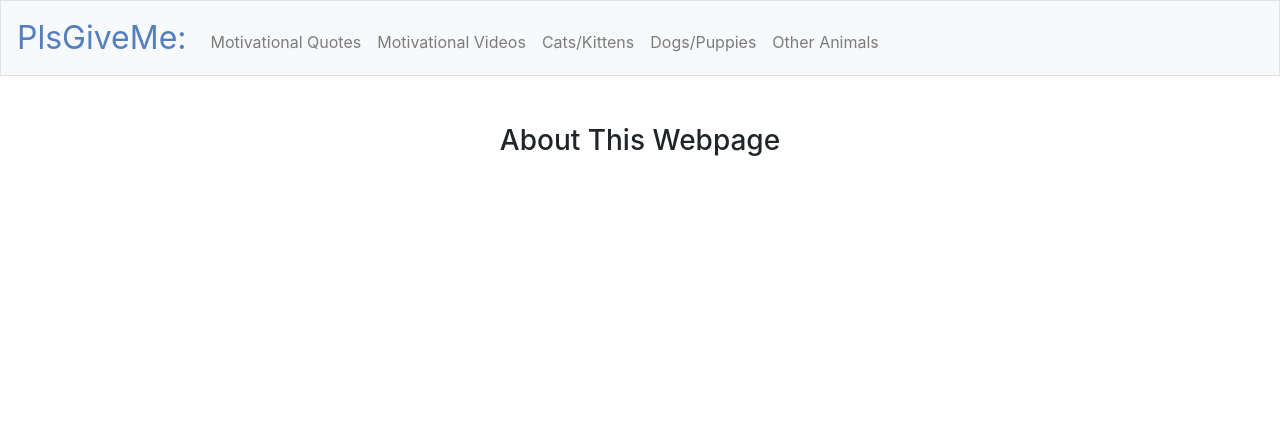
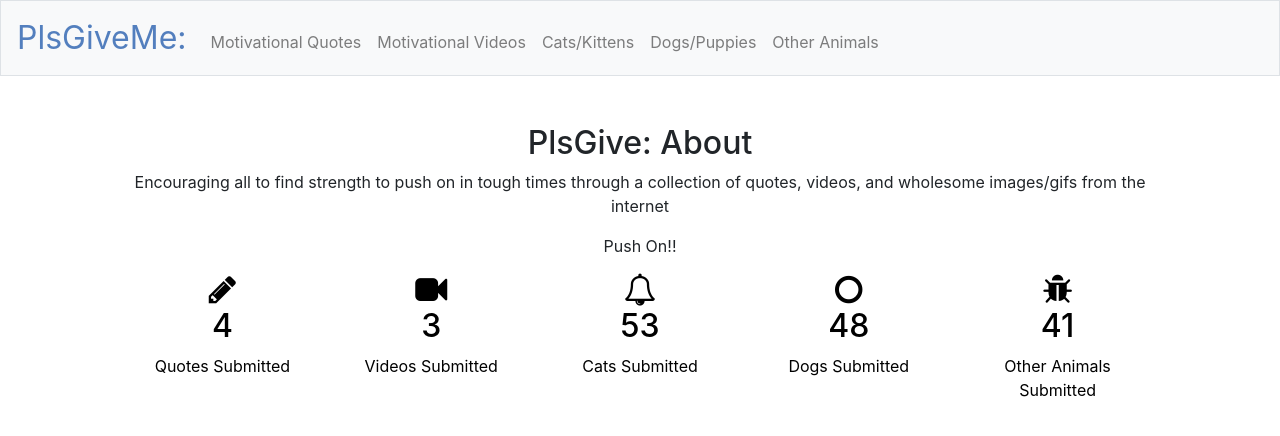
Before and after one commit to ddaarrrryyll/cs50-final-proj-plsgive, a Flask app: page /home in a window 1280 px wide. Shown: the top 436 px of the page. Run offline with Flask 2, Linux system fonts and the light colour scheme; some libraries are stand-ins or nearby versions.

Commit message:
Update home.html

```diff
--- a/templates/home.html
+++ b/templates/home.html
@@ -5,5 +5,155 @@
 {% endblock %}
 
 {% block main %}
-    <h3>About This Webpage</h3>
+    <link rel="stylesheet" href="https://netdna.bootstrapcdn.com/font-awesome/4.0.3/css/font-awesome.min.css">
+<div class="container">
+	<div class="row">
+	    <br/>
+	<div class="col text-center">
+		<h2>PlsGive: About</h2>
+		<p class="homeabout">Encouraging all to find strength to push on in tough times through a collection of quotes, videos, and wholesome images/gifs from the internet</p>
+		<p>Push On!!</p>
+	</div>
+
+    </div>
+	<div class="row text-center">
+        <div class="col">
+            <a href="/quotes" style="color: black;"><div class="counter">
+                <i class="fa fa-pencil fa-2x"></i>
+                <h2 class="timer count-title count-number" data-to="{{ quoteno }}" data-speed="1500"></h2>
+                <p class="count-text ">Quotes Submitted</p>
+            </div></a>
+	    </div>
+        <div class="col">
+            <a href="/videos" style="color: black;"><div class="counter">
+                <i class="fa fa-video-camera fa-2x"></i>
+                <h2 class="timer count-title count-number" data-to="{{ videono }}" data-speed="1500"></h2>
+                <p class="count-text ">Videos Submitted</p>
+            </div></a>
+        </div>
+        <div class="col">
+            <a href="/cats" style="color: black;"><div class="counter">
+                <i class="fa fa-bell-o fa-2x"></i>
+                <h2 class="timer count-title count-number" data-to="{{ catno }}" data-speed="1500"></h2>
+                <p class="count-text ">Cats Submitted</p>
+            </div></a>
+        </div>
+        <div class="col">
+            <a href="/dogs" style="color: black;"><div class="counter">
+                <i class="fa fa-circle-o fa-2x"></i>
+                <h2 class="timer count-title count-number" data-to="{{ dogno }}" data-speed="1500"></h2>
+                <p class="count-text ">Dogs Submitted</p>
+            </div></a>
+        </div>
+        <div class="col">
+            <a href="/others" style="color: black;"><div class="counter">
+                <i class="fa fa-bug fa-2x"></i>
+                <h2 class="timer count-title count-number" data-to="{{ otherno }}" data-speed="1500"></h2>
+                <p class="count-text ">Other Animals Submitted</p>
+            </div></a>
+        </div>
+    </div>
+</div>
+<script>
+(function ($) {
+	$.fn.countTo = function (options) {
+		options = options || {};
+
+		return $(this).each(function () {
+			// set options for current element
+			var settings = $.extend({}, $.fn.countTo.defaults, {
+				from:            $(this).data('from'),
+				to:              $(this).data('to'),
+				speed:           $(this).data('speed'),
+				refreshInterval: $(this).data('refresh-interval'),
+				decimals:        $(this).data('decimals')
+			}, options);
+
+			// how many times to update the value, and how much to increment the value on each update
+			var loops = Math.ceil(settings.speed / settings.refreshInterval),
+				increment = (settings.to - settings.from) / loops;
+
+			// references & variables that will change with each update
+			var self = this,
+				$self = $(this),
+				loopCount = 0,
+				value = settings.from,
+				data = $self.data('countTo') || {};
+
+			$self.data('countTo', data);
+
+			// if an existing interval can be found, clear it first
+			if (data.interval) {
+				clearInterval(data.interval);
+			}
+			data.interval = setInterval(updateTimer, settings.refreshInterval);
+
+			// initialize the element with the starting value
+			render(value);
+
+			function updateTimer() {
+				value += increment;
+				loopCount++;
+
+				render(value);
+
+				if (typeof(settings.onUpdate) == 'function') {
+					settings.onUpdate.call(self, value);
+				}
+
+				if (loopCount >= loops) {
+					// remove the interval
+					$self.removeData('countTo');
+					clearInterval(data.interval);
+					value = settings.to;
+
+					if (typeof(settings.onComplete) == 'function') {
+						settings.onComplete.call(self, value);
+					}
+				}
+			}
+
+			function render(value) {
+				var formattedValue = settings.formatter.call(self, value, settings);
+				$self.html(formattedValue);
+			}
+		});
+	};
+
+	$.fn.countTo.defaults = {
+		from: 0,               // the number the element should start at
+		to: 0,                 // the number the element should end at
+		speed: 1000,           // how long it should take to count between the target numbers
+		refreshInterval: 20,  // how often the element should be updated
+		decimals: 0,           // the number of decimal places to show
+		formatter: formatter,  // handler for formatting the value before rendering
+		onUpdate: null,        // callback method for every time the element is updated
+		onComplete: null       // callback method for when the element finishes updating
+	};
+
+	function formatter(value, settings) {
+		return value.toFixed(settings.decimals);
+	}
+}(jQuery));
+
+jQuery(function ($) {
+  // custom formatting example
+  $('.count-number').data('countToOptions', {
+	formatter: function (value, options) {
+	  return value.toFixed(options.decimals).replace(/\B(?=(?:\d{3})+(?!\d))/g, ',');
+	}
+  });
+
+  // start all the timers
+  $('.timer').each(count);
+
+  function count(options) {
+	var $this = $(this);
+	options = $.extend({}, options || {}, $this.data('countToOptions') || {});
+	$this.countTo(options);
+  }
+});
+</script>
+
+
 {% endblock %}
```
